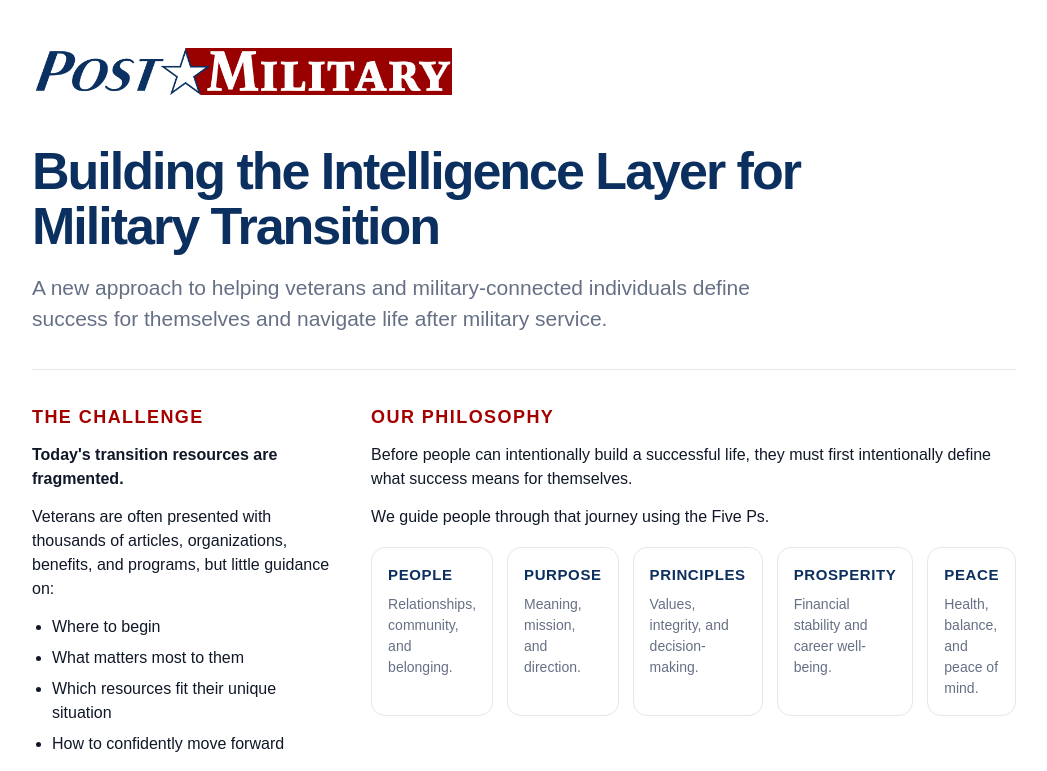
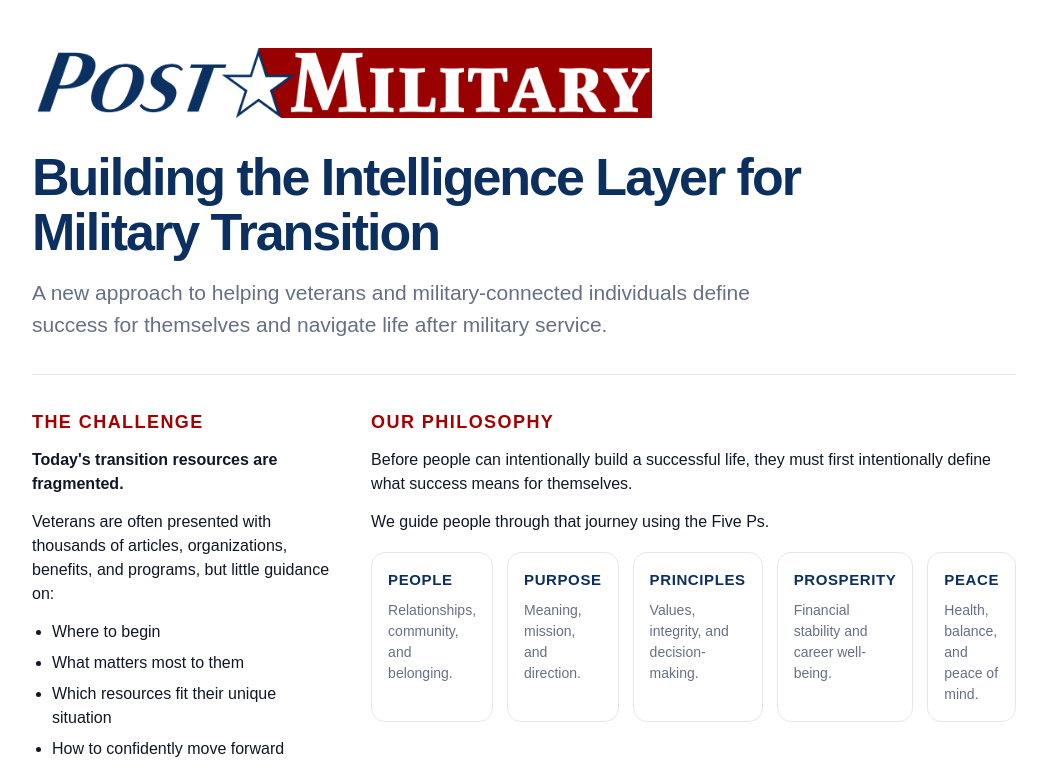
Before and after one commit to PostMilitary/postmilitary, a plain HTML site: page index.html in a window 1280 px wide. Shown: the top 771 px of the page, without its empty margins (116-1163 px from the left). Drawn offline with Linux system fonts and the light colour scheme.

Commit message:
Update index.html

```diff
--- a/index.html
+++ b/index.html
@@ -27,11 +27,12 @@
       padding:48px 28px 36px;
     }
     .logo {
-      width: 420px;
-      max-width: 100%;
-      height: auto;
-      margin-bottom: 42px;
-}
+        width: 620px;
+        max-width: 100%;
+        height: auto;
+        display: block;
+        margin-bottom: 32px;
+    }
     .hero {
       border-bottom:1px solid var(--line);
       padding-bottom:34px;
```
